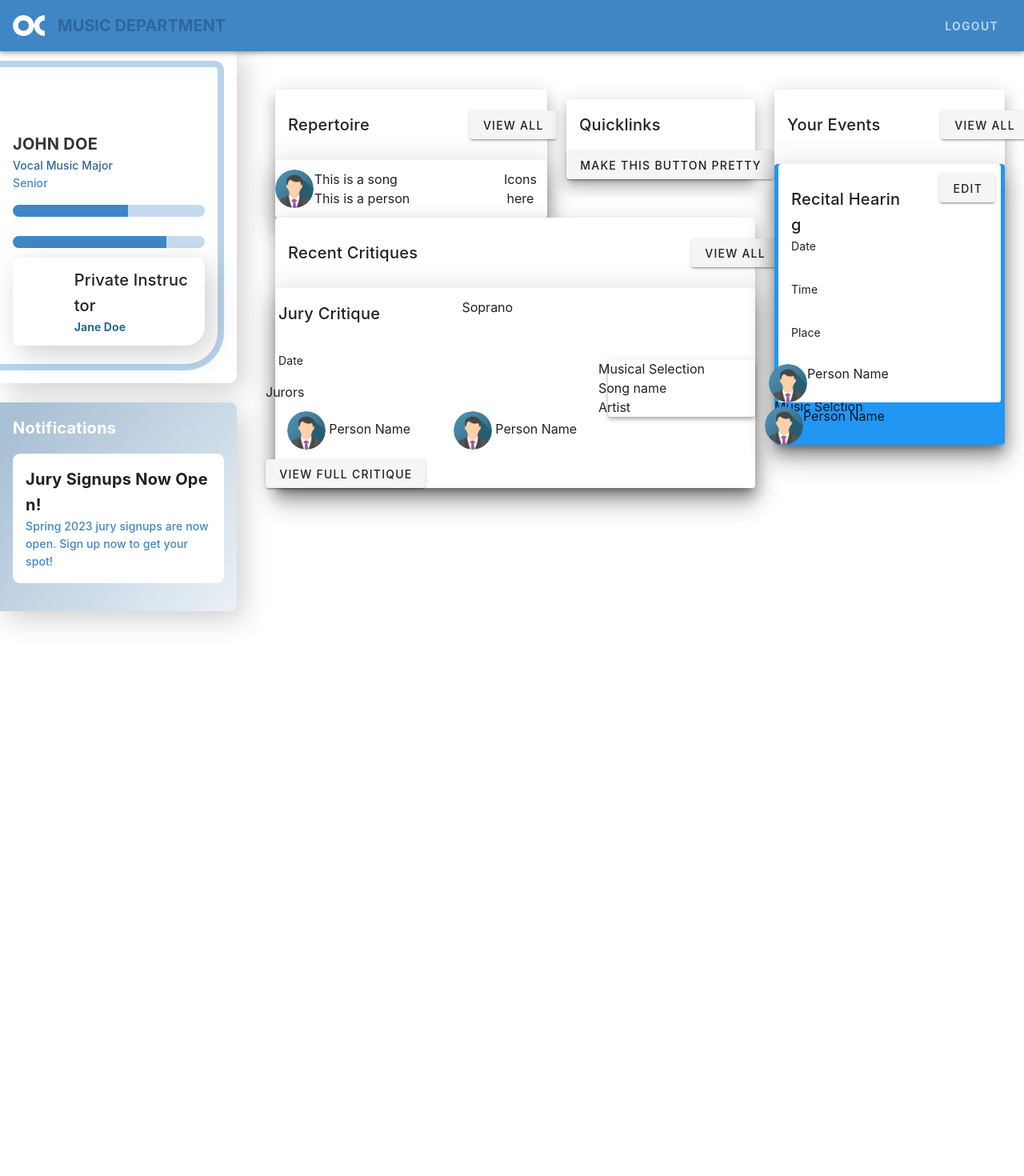
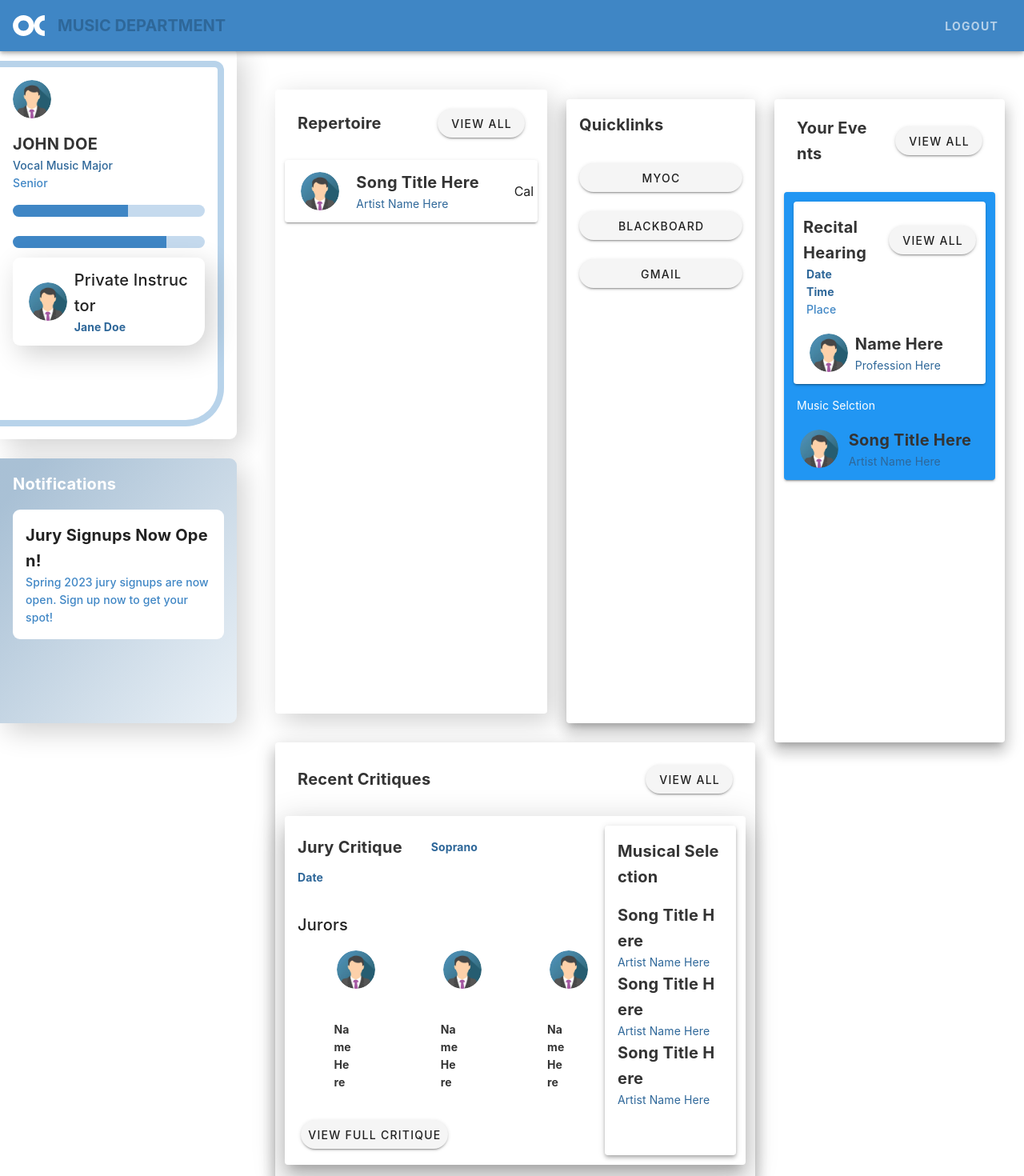
Before and after one commit to peyton-lalli/archived-swe5-project-frontend, a Vue app: page /#/ in a window 1280 px wide. Shown: the top 1470 px of the page at 80% size. Before the commit the page ends 800 px from the top, so only its background shows below. Built offline with nearby package versions, Linux system fonts and the light colour scheme; a web font is replaced by a local one.

Commit message:
Update to student home page visuals

```diff
--- a/src/components/EventsItem.vue
+++ b/src/components/EventsItem.vue
@@ -1,27 +1,57 @@
 <template>
   <v-col cols="12">
-    <v-card elevation="20" color="blue">
-      <v-card elevation="0" color="white" style="margin: 5px">
-        <v-row>
-          <v-col cols="8">
-            <v-card-title>Recital Hearing</v-card-title>
-            <v-card-subtitle>Date</v-card-subtitle>
-            <v-card-subtitle>Time</v-card-subtitle>
-            <v-card-subtitle>Place</v-card-subtitle>
-          </v-col>
-          <v-col cols="4">
-            <v-btn>Edit</v-btn>
-          </v-col>
-        </v-row>
-        <v-row>
-          <v-avatar><img src="../assets/Unknown.jpeg" /></v-avatar>
-          Person Name
-        </v-row>
-      </v-card>
-      Music Selction
-      <v-row>
-        <v-avatar><img src="../assets/Unknown.jpeg" /></v-avatar>
-        Person Name
+    <v-card color="blue">
+      <v-col cols="12">
+        <v-card>
+          <v-card-title class="font-weight-bold darkGray--text py-1 px-0">
+            <v-col>Recital Hearing</v-col>
+            <v-col class="text-right">
+              <v-btn rounded="pill" elevation="2">View All</v-btn>
+            </v-col>
+          </v-card-title>
+          <v-card-subtitle class="font-weight-bold pb-0 mb-0 darkBlue--text">
+            Date
+          </v-card-subtitle>
+          <v-card-subtitle
+            class="font-weight-bold pt-0 mt-0 pb-0 mb-0 darkBlue--text">
+            Time
+          </v-card-subtitle>
+          <v-card-subtitle
+            class="font-weight-medium pt-0 mt-0 mediumBlue--text">
+            Place
+          </v-card-subtitle>
+          <v-row justify="center" class="pl-5 pt-t pb-0">
+            <v-col cols="2" align-self="center">
+              <v-avatar>
+                <v-img src="../assets/Unknown.jpeg"> </v-img>
+              </v-avatar>
+            </v-col>
+            <v-col cols="10" align-self="center">
+              <v-card-title class="pt-0 font-weight-bold darkGray--text">
+                Name Here
+              </v-card-title>
+              <v-card-subtitle class="darkBlue--text pb-0">
+                Profession Here
+              </v-card-subtitle>
+            </v-col>
+          </v-row>
+        </v-card>
+      </v-col>
+      <v-card-subtitle class="white--text">Music Selction</v-card-subtitle>
+      <v-row justify="center" class="pl-5 pt-t pb-0">
+        <v-col cols="2" align-self="center">
+          <v-avatar>
+            <v-img src="../assets/Unknown.jpeg"> </v-img>
+          </v-avatar>
+        </v-col>
+        <v-col cols="10" align-self="center">
+          <v-card-title class="pt-0 font-weight-bold darkGray--text">
+            Song Title Here
+          </v-card-title>
+          <v-card-subtitle class="darkBlue--text pb-0">
+            Artist Name Here
+          </v-card-subtitle>
+        </v-col>
       </v-row>
     </v-card>
   </v-col>
--- a/src/components/RecentItem.vue
+++ b/src/components/RecentItem.vue
@@ -1,39 +1,89 @@
 <template>
   <v-col cols="12">
     <v-card elevation="20">
-      <v-row align="center" justify="center" class="text-center">
+      <v-row>
         <v-col cols="8">
+          <v-card-title class="font-weight-bold darkGray--text pt-0">
+            Jury Critique
+            <v-card-subtitle class="font-weight-bold darkBlue--text ml-5">
+              Soprano
+            </v-card-subtitle>
+          </v-card-title>
+          <v-card-subtitle class="font-weight-bold darkBlue--text">
+            Date
+          </v-card-subtitle>
+          <v-card-title> Jurors </v-card-title>
           <v-row>
-            <v-col cols="6">
-              <v-row>
-                <v-card-title>Jury Critique</v-card-title>
-              </v-row>
-              <v-row>
-                <v-card-subtitle>Date</v-card-subtitle>
+            <v-col cols="4">
+              <v-row justify="center" class="pl-5 pt-t pb-0">
+                <v-col cols="2" align-self="center">
+                  <v-avatar>
+                    <v-img src="../assets/Unknown.jpeg"> </v-img>
+                  </v-avatar>
+                </v-col>
+                <v-col cols="10" align-self="center">
+                  <v-card-subtitle class="font-weight-bold pl-8 darkGray--text">
+                    Name Here
+                  </v-card-subtitle>
+                </v-col>
               </v-row>
             </v-col>
-            <v-col cols="4"> Soprano </v-col>
-          </v-row>
-          <v-row> Jurors </v-row>
-          <v-row>
-            <v-col>
-              <v-avatar><img src="../assets/Unknown.jpeg" /></v-avatar>
-              Person Name
+            <v-col cols="4">
+              <v-row justify="center" class="pl-5 pt-t pb-0">
+                <v-col cols="2" align-self="center">
+                  <v-avatar>
+                    <v-img src="../assets/Unknown.jpeg"> </v-img>
+                  </v-avatar>
+                </v-col>
+                <v-col cols="10" align-self="center">
+                  <v-card-subtitle class="font-weight-bold pl-8 darkGray--text">
+                    Name Here
+                  </v-card-subtitle>
+                </v-col>
+              </v-row>
             </v-col>
-            <v-col>
-              <v-avatar><img src="../assets/Unknown.jpeg" /></v-avatar>
-              Person Name
+            <v-col cols="4">
+              <v-row justify="center" class="pl-5 pt-t pb-0">
+                <v-col cols="2" align-self="center">
+                  <v-avatar>
+                    <v-img src="../assets/Unknown.jpeg"> </v-img>
+                  </v-avatar>
+                </v-col>
+                <v-col cols="10" align-self="center">
+                  <v-card-subtitle class="font-weight-bold pl-8 darkGray--text">
+                    Name Here
+                  </v-card-subtitle>
+                </v-col>
+              </v-row>
             </v-col>
           </v-row>
-          <v-row>
-            <v-btn>View Full Critique</v-btn>
-          </v-row>
+          <v-card-actions class="pl-5 pt-5">
+            <v-btn rounded="pill">View Full Critique</v-btn>
+          </v-card-actions>
         </v-col>
         <v-col cols="4">
-          <v-card elevation="4">
-            <v-row> Musical Selection </v-row>
-            <v-row> Song name </v-row>
-            <v-row> Artist </v-row>
+          <v-card elevation="4" class="fill-height mr-3">
+            <v-card-title class="font-weight-bold darkGray--text">
+              Musical Selection
+            </v-card-title>
+            <v-card-title class="pt-0 font-weight-bold darkGray--text">
+              Song Title Here
+            </v-card-title>
+            <v-card-subtitle class="darkBlue--text pb-0">
+              Artist Name Here
+            </v-card-subtitle>
+            <v-card-title class="pt-0 font-weight-bold darkGray--text">
+              Song Title Here
+            </v-card-title>
+            <v-card-subtitle class="darkBlue--text pb-0">
+              Artist Name Here
+            </v-card-subtitle>
+            <v-card-title class="pt-0 font-weight-bold darkGray--text">
+              Song Title Here
+            </v-card-title>
+            <v-card-subtitle class="darkBlue--text pb-0">
+              Artist Name Here
+            </v-card-subtitle>
           </v-card>
         </v-col>
       </v-row>
--- a/src/components/RepertoireItem.vue
+++ b/src/components/RepertoireItem.vue
@@ -1,15 +1,21 @@
 <template>
   <v-col cols="12">
-    <v-card elevation="20">
-      <v-row align="center" justify="center" class="text-center">
-        <v-col cols="2">
-          <v-avatar><img src="../assets/Unknown.jpeg" /></v-avatar>
+    <v-card>
+      <v-row justify="center" class="pl-5 pt-t pb-0">
+        <v-col cols="2" align-self="center">
+          <v-avatar>
+            <v-img src="../assets/Unknown.jpeg"> </v-img>
+          </v-avatar>
         </v-col>
-        <v-col cols="7">
-          <v-row>This is a song</v-row>
-          <v-row>This is a person</v-row>
+        <v-col cols="8" align-self="center">
+          <v-card-title class="pt-0 font-weight-bold darkGray--text">
+            Song Title Here
+          </v-card-title>
+          <v-card-subtitle class="darkBlue--text pb-0">
+            Artist Name Here
+          </v-card-subtitle>
         </v-col>
-        <v-col cols="3"> Icons here </v-col>
+        <v-col cols="2" align-self="center">Cal </v-col>
       </v-row>
     </v-card>
   </v-col>
--- a/src/views/StudentHomeDashboard.vue
+++ b/src/views/StudentHomeDashboard.vue
@@ -2,56 +2,62 @@
   <v-container fluid fill-height>
     <v-row class="fill-height">
       <v-col cols="8">
-        <v-row>
+        <v-row class="fill-height">
           <v-col cols="7">
-            <v-card elevation="12">
-              <v-row align="center" justify="center" class="text-center">
-                <v-col cols="8">
-                  <v-card-title>Repertoire</v-card-title>
-                </v-col>
-                <v-col cols="4">
-                  <v-btn elevation="2">View All</v-btn>
+            <v-card class="fill-height mainBlur">
+              <v-row>
+                <v-col>
+                  <v-card-title class="font-weight-bold darkGray--text pt-0">
+                    <v-col>Repertoire</v-col>
+                    <v-col class="text-right">
+                      <v-btn rounded="pill" elevation="2">View All</v-btn>
+                    </v-col>
+                  </v-card-title>
                 </v-col>
               </v-row>
-              <v-row><RepertoireItem /></v-row>
+              <RepertoireItem />
             </v-card>
           </v-col>
           <v-col cols="5">
-            <v-card elevation="12">
-              <v-card-title>Quicklinks</v-card-title>
-              <v-btn>Make this button pretty</v-btn>
+            <v-card elevation="12" class="fill-height">
+              <v-card-title class="font-weight-bold darkGray--text"
+                >Quicklinks</v-card-title
+              >
+              <v-row justify="center" class="pa-2 ma-2 text-start">
+                <v-btn block rounded="pill" class="text-left">MyOC</v-btn>
+              </v-row>
+              <v-row justify="center" class="pa-2 ma-2 text-start">
+                <v-btn block rounded="pill">Blackboard</v-btn>
+              </v-row>
+              <v-row justify="center" class="pa-2 ma-2 text-start">
+                <v-btn block rounded="pill">Gmail</v-btn>
+              </v-row>
             </v-card>
           </v-col>
         </v-row>
-        <v-row>
+        <v-row class="fill-height">
           <v-col cols="12">
-            <v-card elevation="12">
-              <v-row align="center" justify="center" class="text-center">
-                <v-col cols="10">
-                  <v-card-title>Recent Critiques</v-card-title>
+            <v-card elevation="12" class="fill-height">
+              <v-card-title class="font-weight-bold darkGray--text">
+                <v-col>Recent Critiques</v-col>
+                <v-col class="text-right">
+                  <v-btn rounded="pill" elevation="2">View All</v-btn>
                 </v-col>
-                <v-col cols="2">
-                  <v-btn elevation="2">View All</v-btn>
-                </v-col>
-              </v-row>
-              <v-row>
-                <RecentItem />
-              </v-row>
+              </v-card-title>
+              <RecentItem />
             </v-card>
           </v-col>
         </v-row>
       </v-col>
       <v-col cols="4">
-        <v-card elevation="12" class="rounded-card">
-          <v-row align="center" justify="center" class="text-center">
-            <v-col cols="8">
-              <v-card-title>Your Events</v-card-title>
+        <v-card elevation="12" class="rounded-card fill-height">
+          <v-card-title class="font-weight-bold darkGray--text py-2">
+            <v-col>Your Events</v-col>
+            <v-col class="text-right">
+              <v-btn rounded="pill" elevation="2">View All</v-btn>
             </v-col>
-            <v-col cols="4">
-              <v-btn elevation="2">View All</v-btn>
-            </v-col>
-          </v-row>
-          <v-row><EventsItem /></v-row>
+          </v-card-title>
+          <EventsItem />
         </v-card>
       </v-col>
     </v-row>
```
